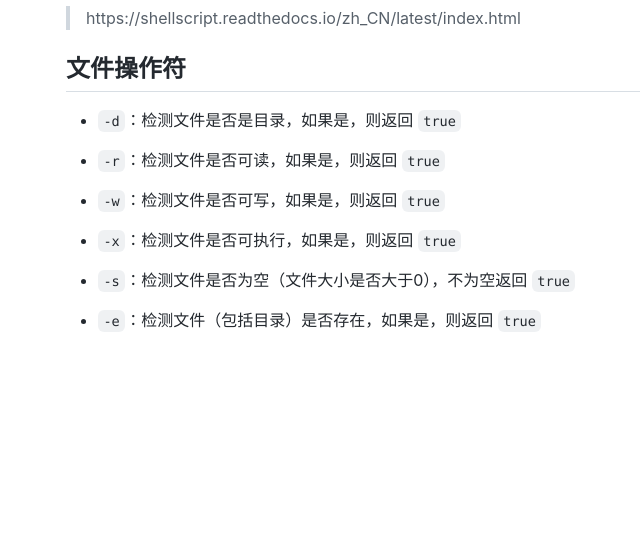
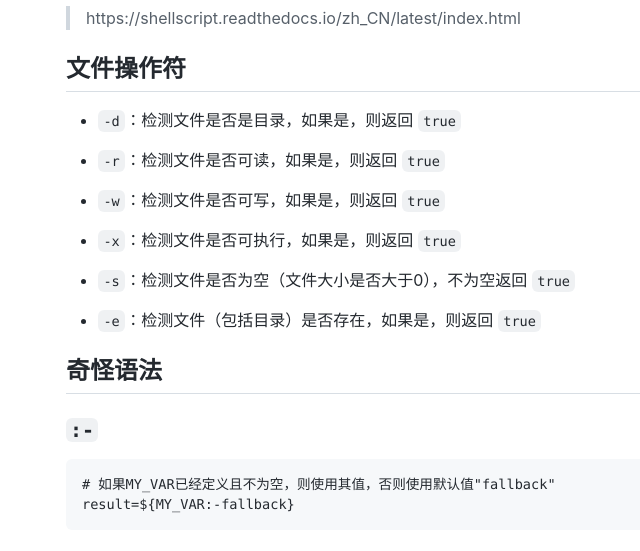
Before and after one commit to vq0599/devcloud, a plain HTML site: page shell.html in a window 1280 px wide. Shown: the part 91-642 px from the top of the page, without its empty margins (144-784 px from the left). Drawn offline with Linux system fonts and the light colour scheme.

Commit message:
Deploying to gh-pages from @ vq0599/devcloud@73a4f88819e7553f142eb76785efda8d592ff85e 🚀

```diff
--- a/shell.html
+++ b/shell.html
@@ -44,6 +44,11 @@
 <p><code>-e</code>：检测文件（包括目录）是否存在，如果是，则返回 <code>true</code></p>
 </li>
 </ul>
+<h2>奇怪语法</h2>
+<h3><code>:-</code></h3>
+<pre><code class="language-shell"># 如果MY_VAR已经定义且不为空，则使用其值，否则使用默认值&quot;fallback&quot;
+result=${MY_VAR:-fallback}
+</code></pre>
 
   </article>
 </body>
```
Also changed, not shown: linux.html (+2 -0 lines).
